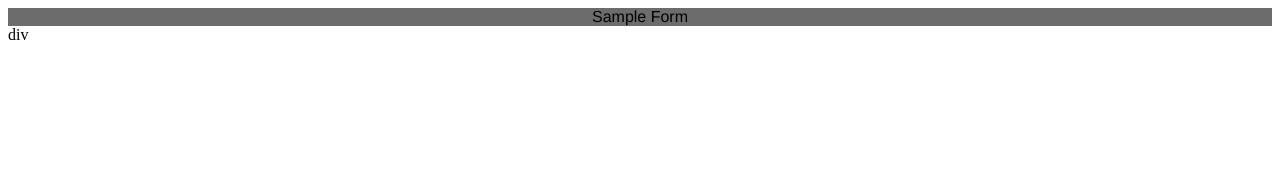
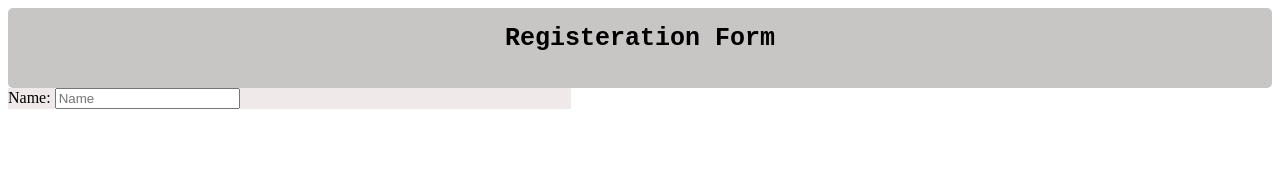
Before and after one commit to aashraybhalla/Javascript_Practice, a plain HTML site: page Form.html in a window 1280 px wide. Drawn offline with Linux system fonts and the light colour scheme.

Commit message:
Designing Form

```diff
--- a/Form.html
+++ b/Form.html
@@ -8,13 +8,24 @@
     <link rel="stylesheet" href="style.css">
 </head>
 <body>
-    <header>Sample Form</header>
+    <main>
+        <div class="header">
+            <header>
+                Registeration Form
+            </header>
 
-    <section class="container">
-        div
+        </div>
 
-    </section>
+        <section class="container">
+            <div class="myForm">
+                <form action="mailto: aashray81@icloud.com">
+                    Name:
+                    <input type="text" placeholder="Name" >
+                </form>
+            </div>
 
+        </section>
+    </main>
     <script src="form.js"></script>
 </body>
 </html>
--- a/style.css
+++ b/style.css
@@ -1,6 +1,28 @@
-header {
+main{
+    display: grid;
+    grid-template-areas:
+    "head head head"
+    "rside main lside"
+    "foot foot foot";
+
+    grid-template-rows: 10vh auto 10vh;
+}
+
+.header {
+    grid-area: head;
+    border-radius: 5px;
+    background: #c8c5c5;
     text-align: center;
-    background: #6d6c6c;
-    font-family: 'Franklin Gothic Medium', 'Arial Narrow', Arial, sans-serif;
-    font-weight: 100px;
 }
+
+header{
+    font-weight: bold;
+    font-family: 'Courier New', Courier, monospace;
+    font-size: 25px;
+    margin-top: 2vh;
+}
+
+.myForm{
+    grid-area: "main";
+    background: #efe9e9;
+}
```
